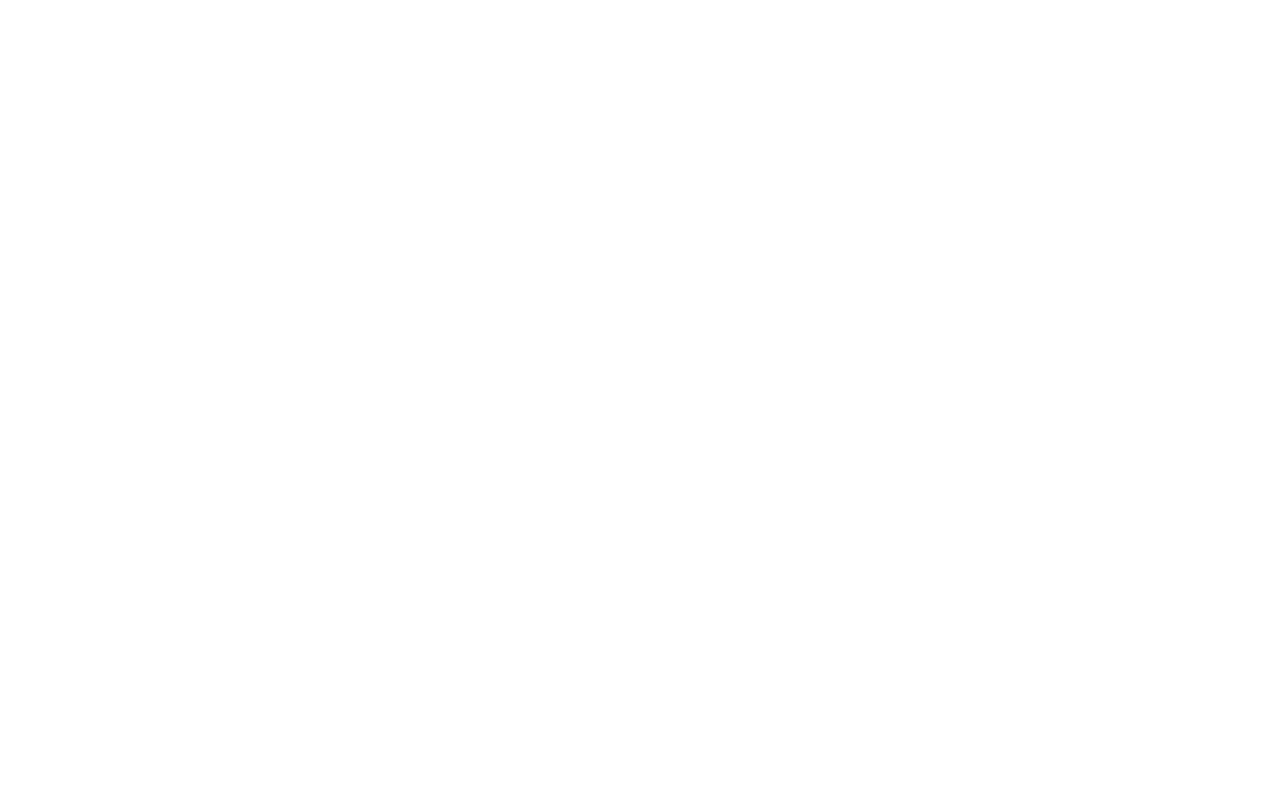
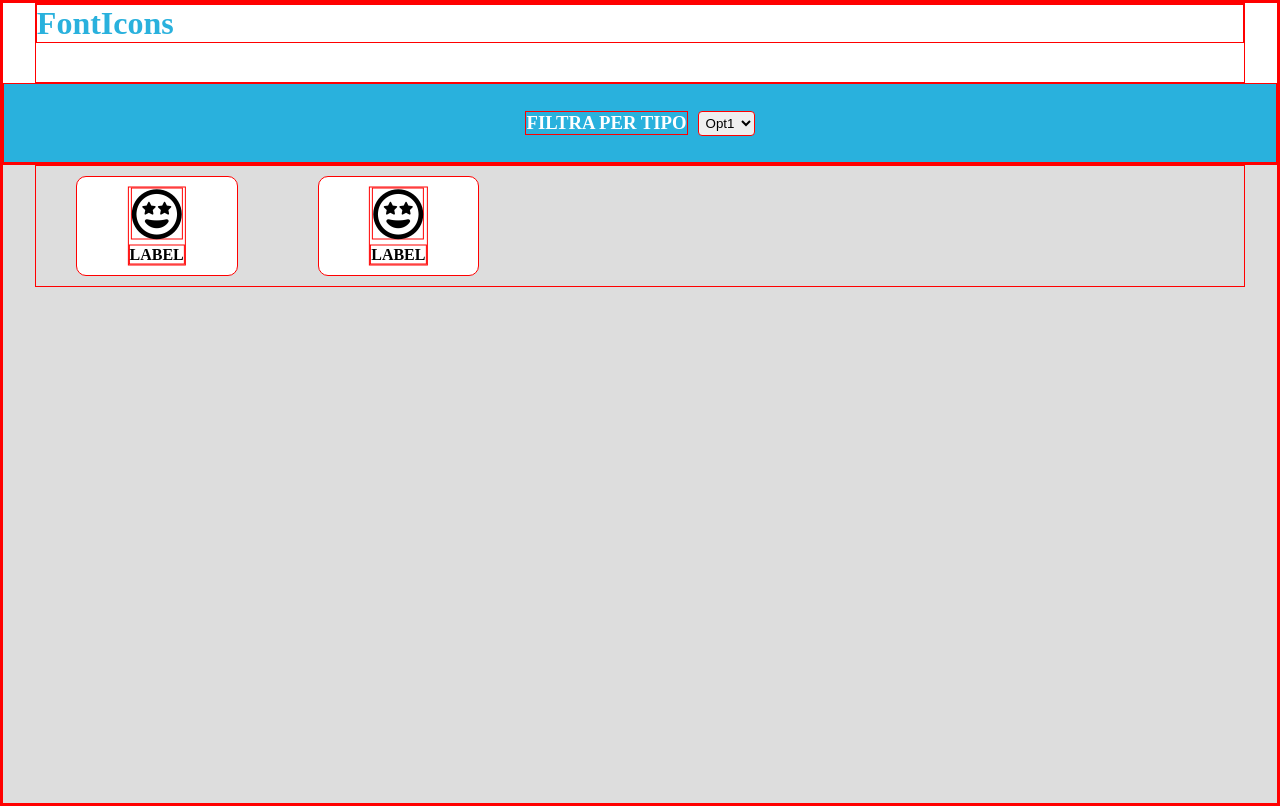
Before and after one commit to salamone-gius/js-es6-icons, a plain HTML site: page index.html in a window 1280 px wide. Drawn offline with Linux system fonts and the light colour scheme.

Commit message:
layout ready

```diff
--- a/css/style.css
+++ b/css/style.css
@@ -3,4 +3,82 @@
     box-sizing: border-box;
     padding: 0;
     margin: 0;
+    border: 1px solid red;
 }
+
+/* COMMONS */
+.container {
+    width: 95%;
+    margin: 0 auto;
+}
+
+.flex {
+    display: flex;
+}
+
+/* HEADER */
+.header.top, .header.bottom {
+    height: 10vh;
+}
+
+.header.top {
+    background-color: white;
+    color: rgb(41, 177, 221);
+}
+
+.header.bottom {
+    background-color: rgb(41, 177, 221);
+    color: white;
+    text-align: center;
+    text-transform: uppercase;
+    padding: 10px;
+    justify-content: center;
+    align-items: center;
+}
+
+.header.bottom select {
+    margin-left: 10px;
+    padding: 3px;
+    border-radius: 4px;
+}
+
+/* MAIN */
+main {
+    width: 100%;
+    height: 80vh;
+    background-color: rgb(221, 221, 221);
+}
+
+.icon.container {
+    align-items: center;
+    flex-wrap: wrap;
+}
+
+.big.icon.box {
+    width: calc(100% / 5 - 80px);
+    height: 100px;
+    background-color: white;
+    margin: 10px 40px;
+    border-radius: 10px;
+    position: relative;
+}
+
+.small.icon.box {
+    position: absolute;
+    top: 50%;
+    left: 50%;
+    transform: translate(-50%, -50%);
+    flex-direction: column;
+    align-items: center;
+}
+
+.small.icon.box i {
+    font-size: 50px;
+}
+
+.small.icon.box .label {
+    text-align: center;
+    margin-top: 5px;
+    text-transform: uppercase;
+    font-weight: bold;
+}
--- a/index.html
+++ b/index.html
@@ -12,6 +12,38 @@
     </head>
     <body>
 
+        <header>
+            <div class="header top container">
+                <h1>FontIcons</h1>
+            </div>
+            <div class="flex header bottom">
+                <h3>filtra per tipo</h3>
+                <select name="type" id="" class="select">
+                    <option value="opt1">Opt1</option>
+                    <option value="opt2">Opt2</option>
+                    <option value="opt3">Opt3</option>
+                    <option value="opt4">Opt4</option>
+                </select>
+            </div>
+        </header>
+        <main>
+            <div class="flex icon container">
+                <div class="big icon box">
+                    <div class="flex small icon box">
+                        <i class="fa-regular fa-face-grin-stars"></i>
+                        <div class="label">label</div>
+                    </div>
+                </div>
+                <div class="big icon box">
+                    <div class="flex small icon box">
+                        <i class="fa-regular fa-face-grin-stars"></i>
+                        <div class="label">label</div>
+                    </div>
+                </div>
+            </div>
+
+        </main>
+
         <script src="js/data.js"></script>
     </body>
 </html>
```
Also changed, not shown: js/data.js (+17 -0 lines).
